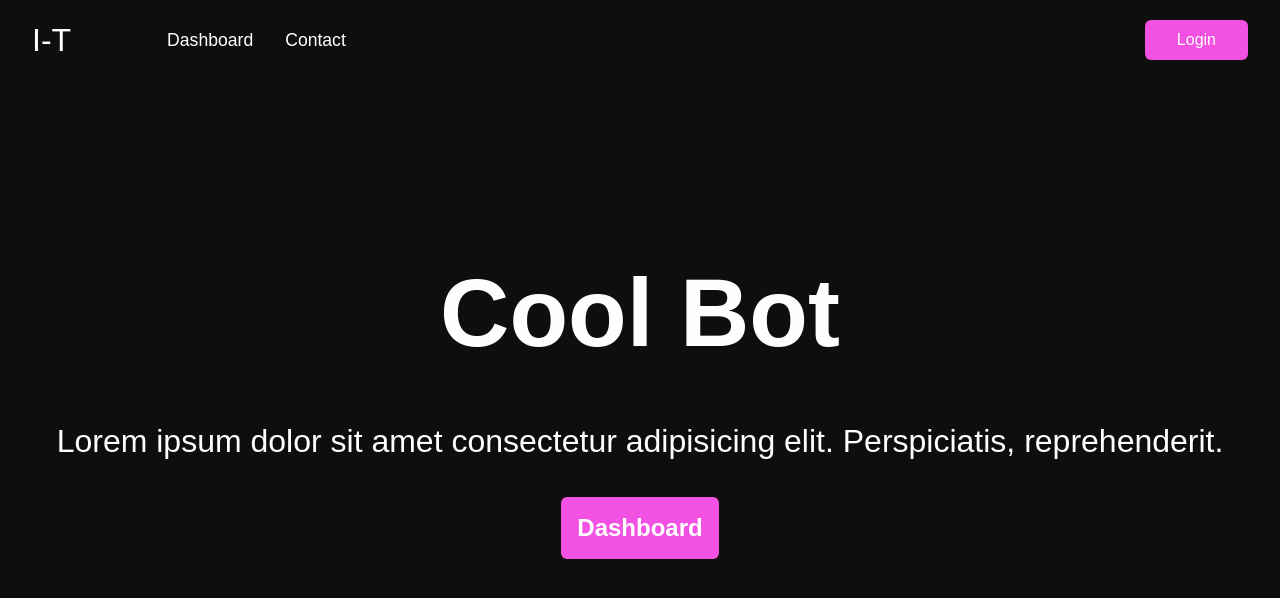
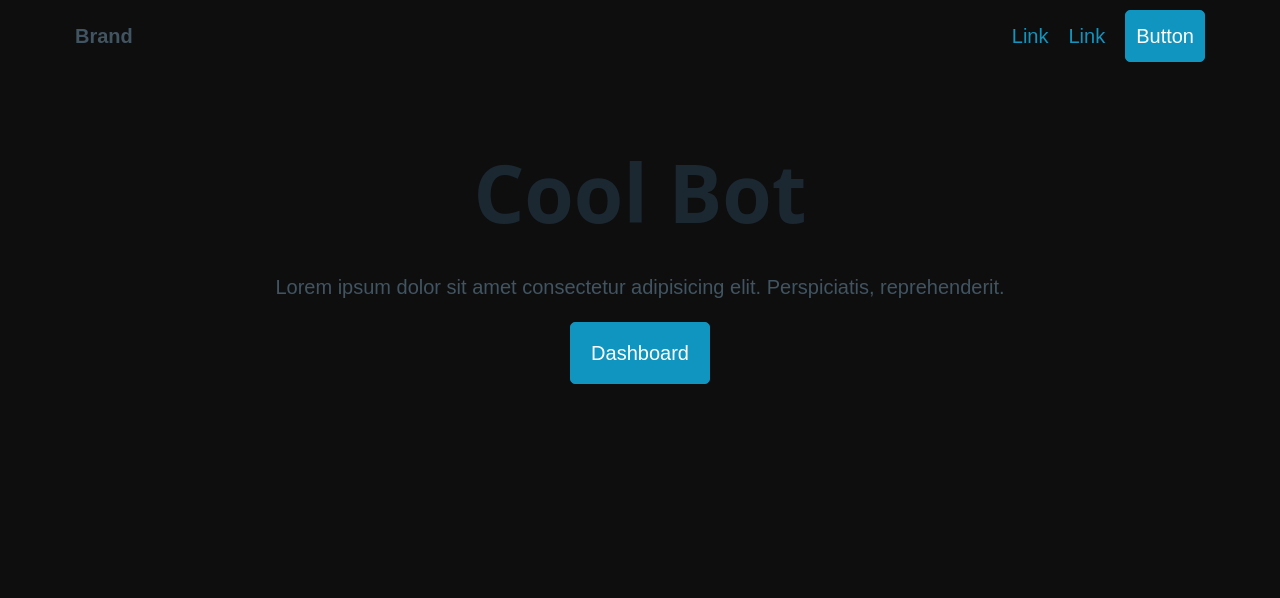
Before and after one commit to Syncxv/invite-tracker, a SvelteKit app in the folder ui/: page / in a window 1280 px wide. Shown: the top 598 px of the page. Built offline with nearby package versions, Linux system fonts and the light colour scheme; a web font is replaced by a local one.

Commit message:
:O pico might not be bad yo

```diff
--- a/ui/package.json
+++ b/ui/package.json
@@ -33,6 +33,7 @@
 	},
 	"type": "module",
 	"dependencies": {
+		"@picocss/pico": "^1.5.6",
 		"sass": "^1.56.2"
 	}
 }
--- a/ui/src/components/Navbar.svelte
+++ b/ui/src/components/Navbar.svelte
@@ -1,52 +1,16 @@
-<nav class="navbar">
-    <div class="navbar__first">
-        <span class="title">I-T</span>
-        <li ><a class="nav-item" href="/dashboard">Dashboard</a></li>
-        <li ><a class="nav-item"  href="/contact">Contact</a></li>
-    </div>
-
-    <button class="navbar__login-btn">
-        Login
-    </button>
-</nav>
+<nav class="container">
+    <ul>
+      <li><strong>Brand</strong></li>
+    </ul>
+    <ul>
+      <li><a href="/">Link</a></li>
+      <li><a href="/">Link</a></li>
+      <li><a href="/" role="button">Button</a></li>
+    </ul>
+  </nav>
 
 <style lang="scss">
-    .navbar {
-        display: flex;
-        align-items: center;
-        justify-content: space-between;
-        padding: 1rem 2rem;
-        &__login-btn{
-            background-color: var(--brand);
-            padding: .5rem 2rem;
-            border: none;
-            border-radius: 6px;
-            color: white;
-            &:hover {
-                cursor: pointer;
-            }
-        }
-
-        &__first {
-            .title {
-                font-size: 2rem;
-                margin-right: 4rem;
-            }
-            display: flex;
-            align-items: center;
-            justify-content: start;
-            gap: 2rem;
-            & > li {
-                list-style: none;
-                .nav-item {
-                    text-decoration: none;
-                    color: white;
-                    font-size: 1.1rem;
-                    &:hover {
-                        text-decoration: underline;
-                    }
-                }
-            }
-        }
-    }
+    /* nav {
+        padding-inline: var(--spacing);
+    } */
 </style>
--- a/ui/src/routes/+layout.svelte
+++ b/ui/src/routes/+layout.svelte
@@ -1,6 +1,7 @@
 <script>
 
     import "$lib"
+    import "@picocss/pico"
     import "../scss/_main.scss"
 </script>
 
--- a/ui/src/routes/+page.svelte
+++ b/ui/src/routes/+page.svelte
@@ -7,50 +7,26 @@ import Navbar from "../components/Navbar.svelte";
     <title>Hey there</title>
 </svelte:head>
 
-<main>
-    <Navbar />
-    <div class="wrapper">
-        <div class="hero">
+<Navbar />
+<main class="container">
+    <header>
+        <div class="container">
             <h1 class="heading">Cool Bot</h1>
             <p class="desc">Lorem ipsum dolor sit amet consectetur adipisicing elit. Perspiciatis, reprehenderit.</p>
+            <p><a role="button" href="/dashboard" class="cta-button">Dashboard</a></p>
         </div>
-
-        <a href="/dashboard" class="cta-button">Dashboard</a>
-    </div>
+    </header>
 </main>
 
 <style lang="scss">
-    .wrapper {
-        display: grid;
-        place-content: center;
-        height: 80vh;
+    header {
+        margin-top: calc(var(--spacing) * 3);
         text-align: center;
-        justify-items: center;
-        .hero {
-            display: flex;
-            flex-direction: column;
-            gap: 2rem;
-            margin-bottom: 2rem;
-            .heading {
-                font-size: 6rem;
-            }
-            .desc {
-                font-size: 2rem;
-            }
+        p {
+            margin-top: var(--spacing);
         }
-        .cta-button {
-            width: fit-content;
-            background-color: var(--brand);
-            padding: .8rem 1rem;
-            font-weight: bold;
-            font-size: 1.5rem;
-            border: none;
-            text-decoration: none;
-            border-radius: 6px;
-            color: white;
-            &:hover {
-                cursor: pointer;
-            }
+        h1 {
+            font-size: 4rem;
         }
     }
 </style>
```
Also changed, not shown: 1 other file (tests, documents, lock files or other folders).
